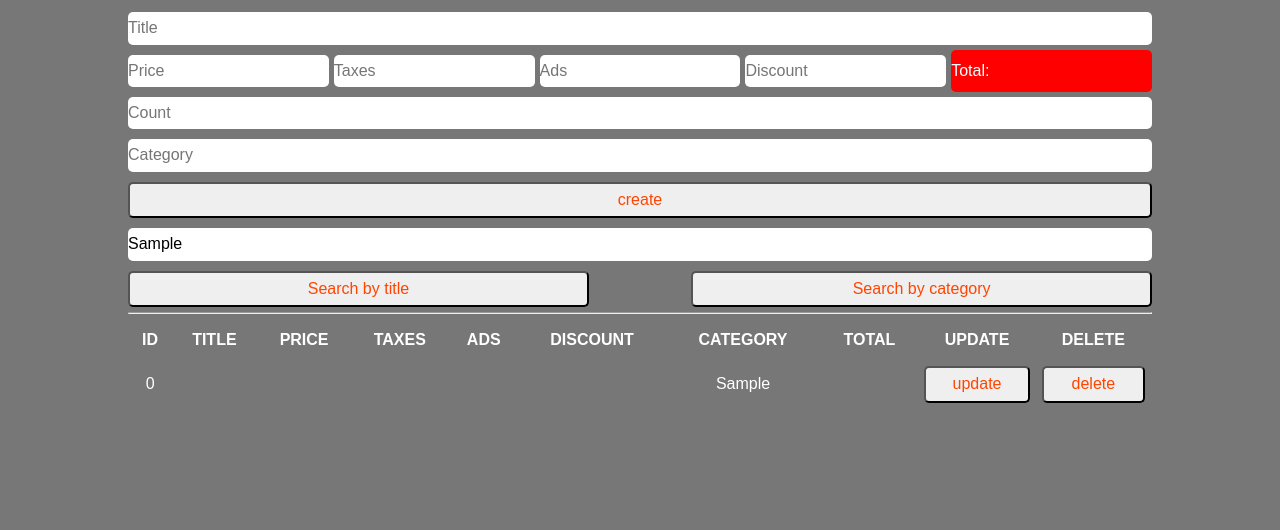
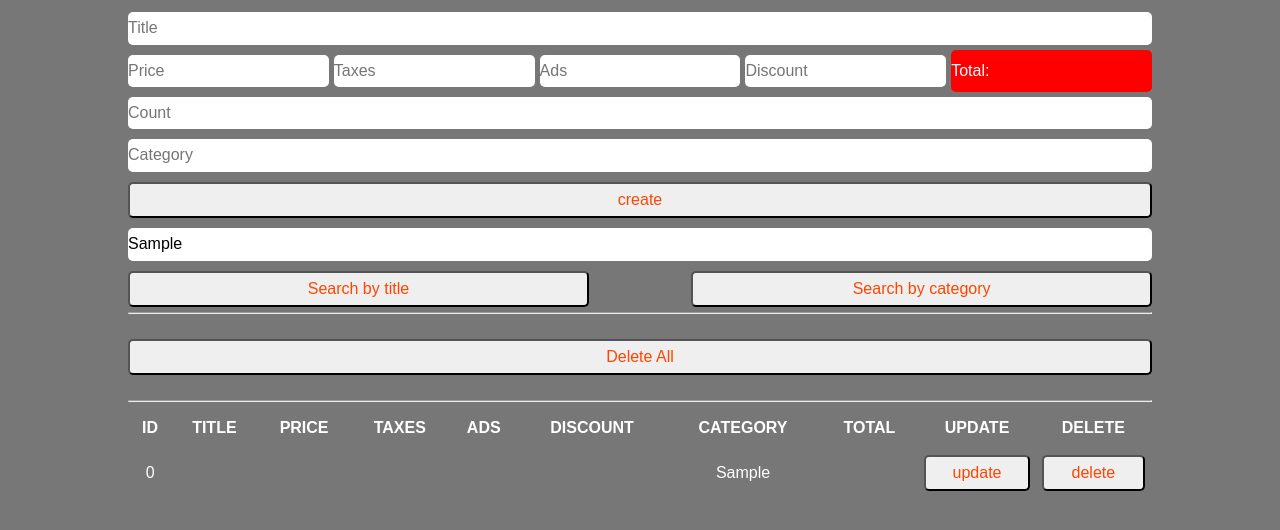
Before and after one commit to Mij-Do/Curds-Project, a plain HTML site: page index.html in a window 1280 px wide. Both pictures are taken after typing "5", "Sample", "Sample" into the empty fields and a click on the button "create". Shown: the part 104-634 px from the top of the page. Drawn offline with Linux system fonts and the light colour scheme.

Commit message:
Add delete all data function

```diff
--- a/CSS/style.css
+++ b/CSS/style.css
@@ -94,6 +94,9 @@ main .show {
     margin: 10px auto;
     text-align: center;
 }
+#deleteAll {
+    margin: 20px 0;
+}
 .show table {
     width: 100%;
     text-align: center;
--- a/JS/main.js
+++ b/JS/main.js
@@ -87,9 +87,15 @@ function showData () {
                 <td><button id='update'>update</button></td>
                 <td><button onclick="deleteData (${i})"  id='delete'>delete</button></td>
             </tr>
-            `
-        }
+        `;
+    }
     let tbody = document.getElementById('tbody').innerHTML = table;
+    let deleteAll = document.getElementById('deleteAll');
+    if (dataProduct.length > 0) {
+        deleteAll.innerHTML = `<button onclick="deleteAll ()">Delete All</button>`;
+    } else {
+        deleteAll.innerHTML = '';
+    }
 }
 
 showData ();
@@ -100,3 +106,10 @@ function deleteData (i) {
     localStorage.product = JSON.stringify(dataProduct);
     showData ();
 }
+
+// delete all
+function deleteAll () {
+    localStorage.clear();
+    dataProduct.splice(0);
+    showData ();
+}
--- a/index.html
+++ b/index.html
@@ -49,6 +49,12 @@
             </section>
             <!-- end create section -->
             <hr>
+            <!-- delet all -->
+            <div id="deleteAll">
+
+            </div>
+            <!-- delet all -->
+            <hr>
             <!-- start show section -->
             <section class="show">
                 <table>
```
